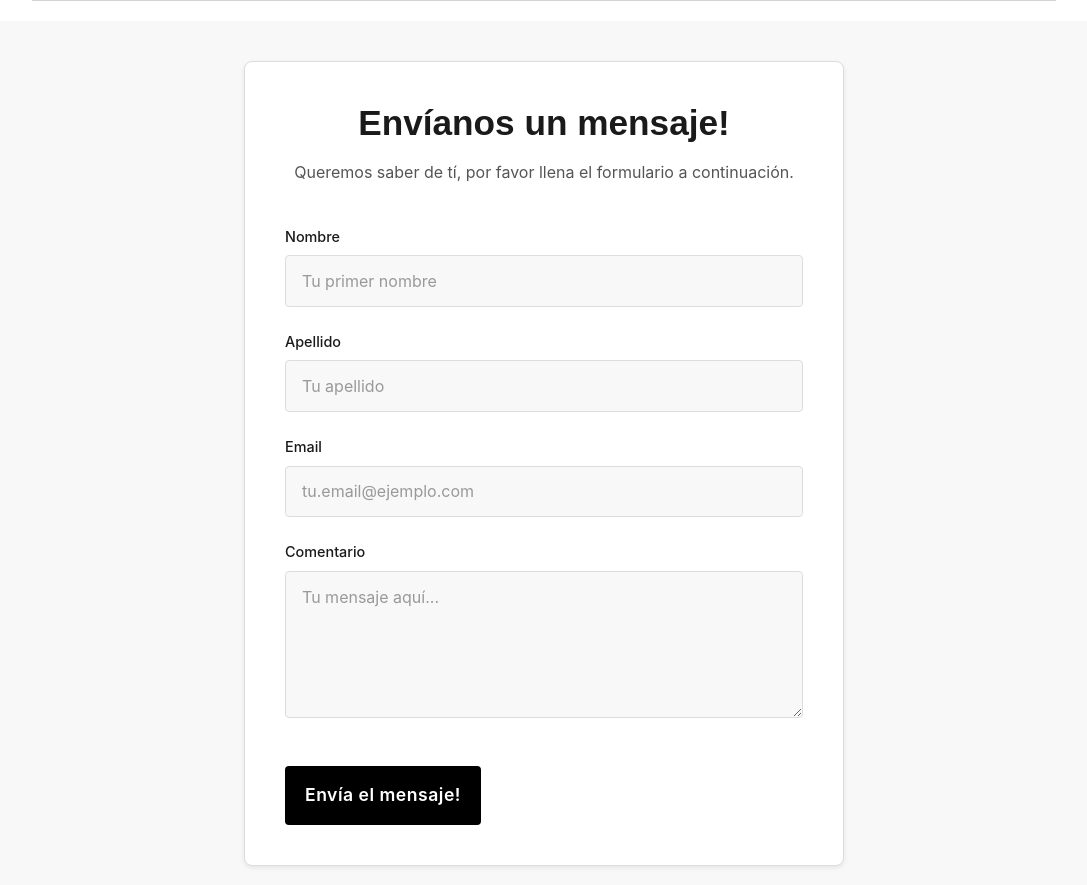
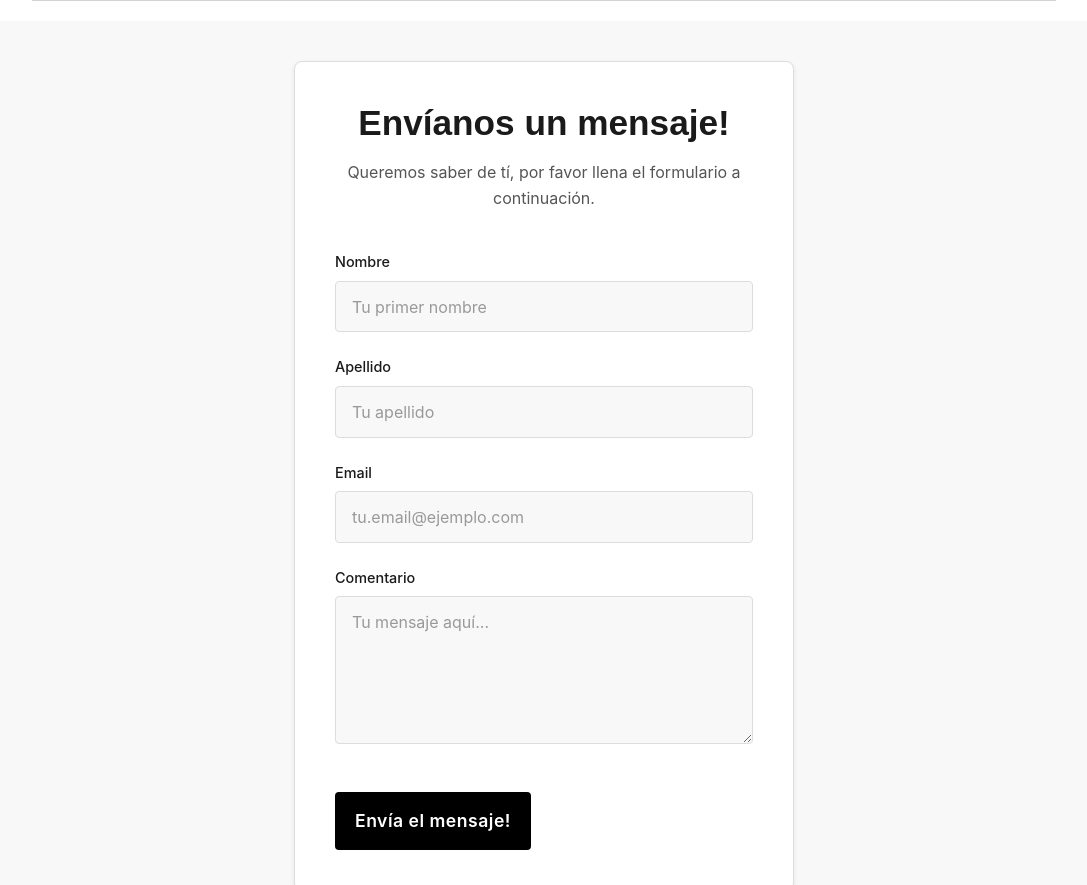
Before and after one commit to odettegallo/M3AE5-ABP, a plain HTML site: page public/index.html in a window 1280 px wide. Shown: the part 1899-2784 px from the top of the page, without its empty margins (96-1183 px from the left). Drawn offline with nearby package versions, Linux system fonts and the light colour scheme.

Commit message:
estilo form

```diff
--- a/src/components/_form.scss
+++ b/src/components/_form.scss
@@ -17,7 +17,7 @@
     border-radius: $border-radius-md; // Bordes suavemente redondeados
     padding: $spacing-xl; // Espaciado interno generoso
     box-shadow: $box-shadow-subtle; // Sombra muy discreta
-    max-width: 600px; // Ancho máximo definido
+    max-width: 500px; // Ancho máximo definido
     width: 100%; // Ocupa todo el ancho disponible hasta el max-width
     box-sizing: border-box;
     text-align: center; // Centra el texto principal
```
Also changed, not shown: src/custom.css.
